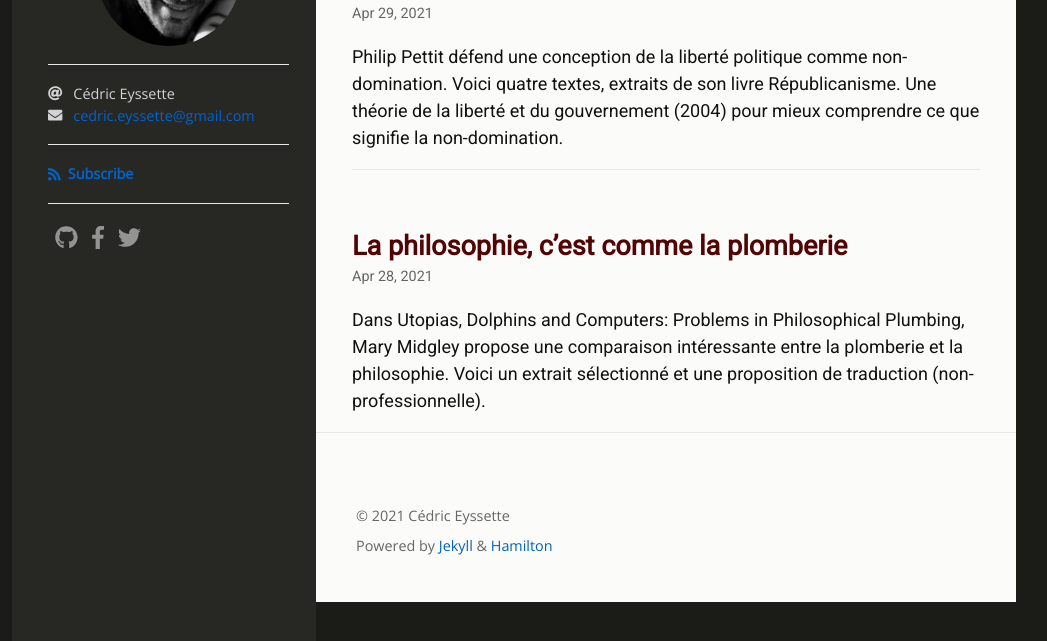
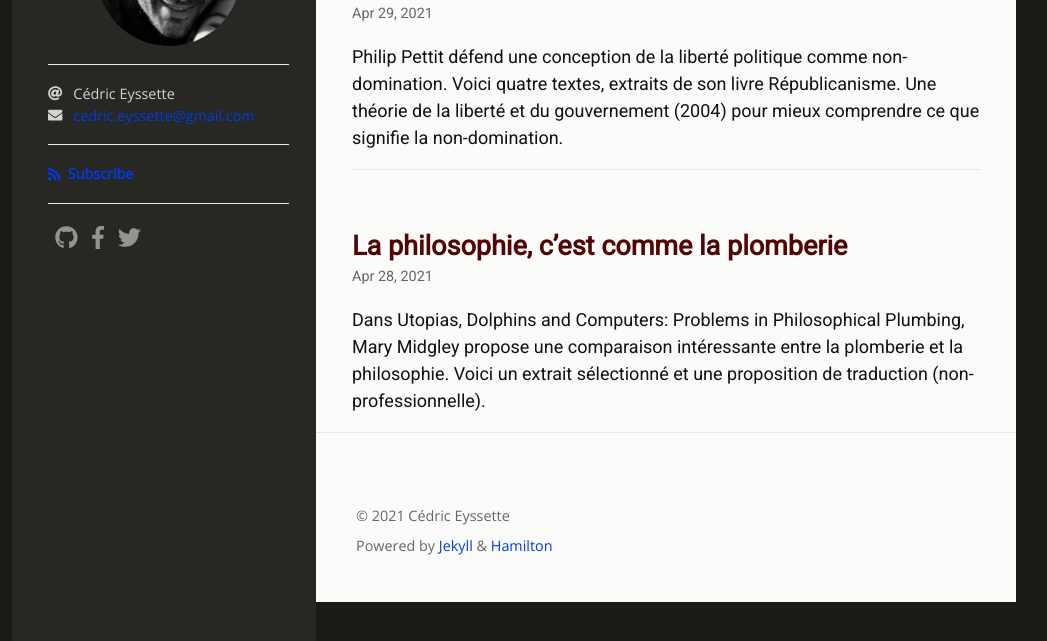
Before and after one commit to eyssette/Blog, a Jekyll site: the page built from index.html, in a window 1280 px wide. Shown: the part 214-855 px from the top of the page, without its empty margins (104-1151 px from the left). Built offline with Jekyll 4.4.1, drawn with Linux system fonts in a browser that asks for light colours; nearby versions of some CDN libraries; some web fonts are replaced.

Commit message:
Update custom-styles.scss

```diff
--- a/_sass/hamilton/custom-styles.scss
+++ b/_sass/hamilton/custom-styles.scss
@@ -36,7 +36,7 @@
 .sidebar-section {border-bottom-color: #3f3f3f;}
 
 .site-sidebar ul {color: lightgrey;}
-.site-sidebar a, .site-sidebar .feed-subscribe a, .site-sidebar .social-icons a {color: #0063ce;}
+.site-sidebar a, .site-sidebar .feed-subscribe a, .site-sidebar .social-icons a {color: #003be4;}
 .site-sidebar a:hover{color: #0063ce; text-decoration: underline;}
 .site-sidebar .social-icons a  {
 	color:rgba(255,255,255,0.5);
@@ -120,7 +120,7 @@
 }
 
 .site-main a {color:#002798;}
-.site-footer a {color:#0063b4;}
+.post-footer a, .site-footer a {color:#003be4!important;}
 .site-main h2 a {color:#520303;}
 
 
```
